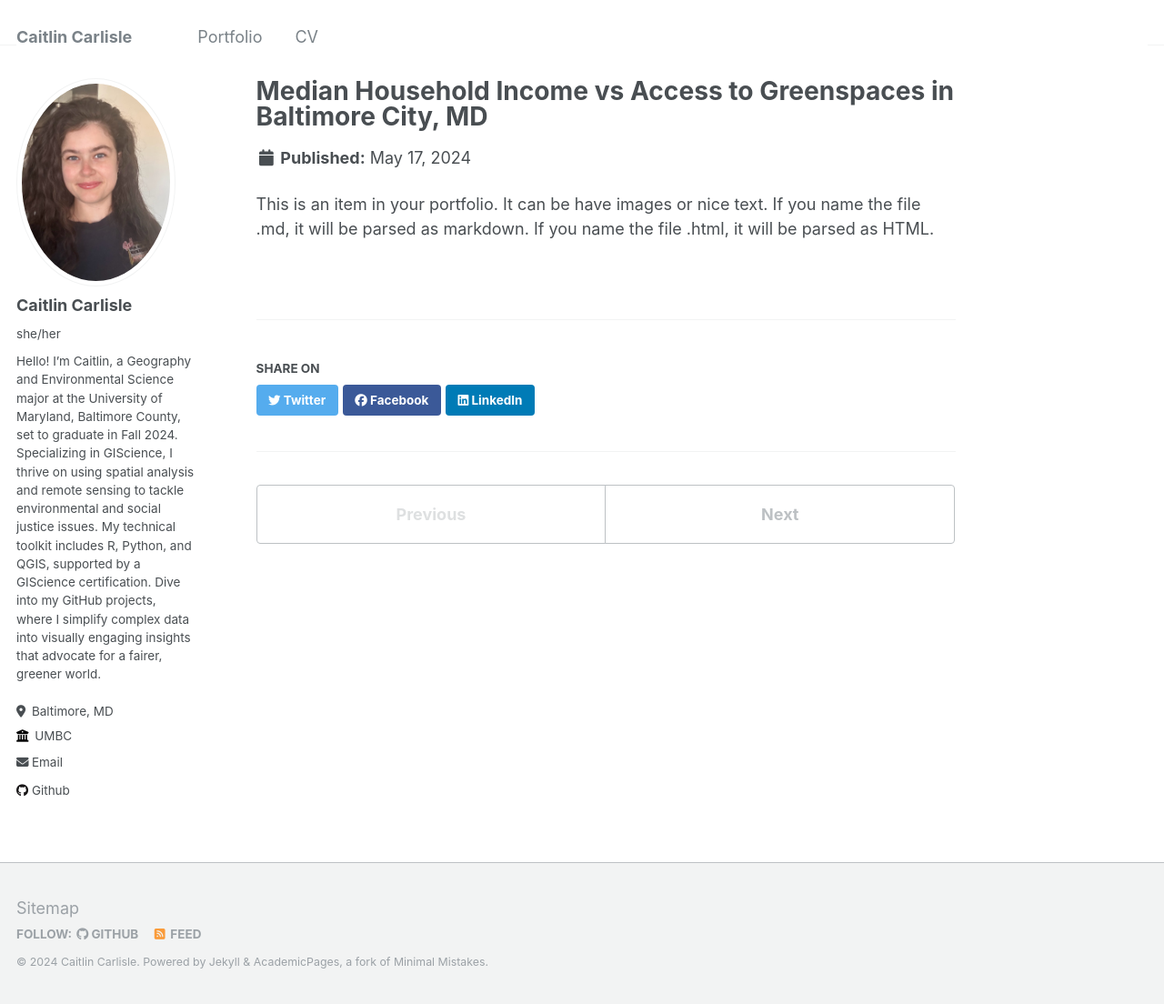
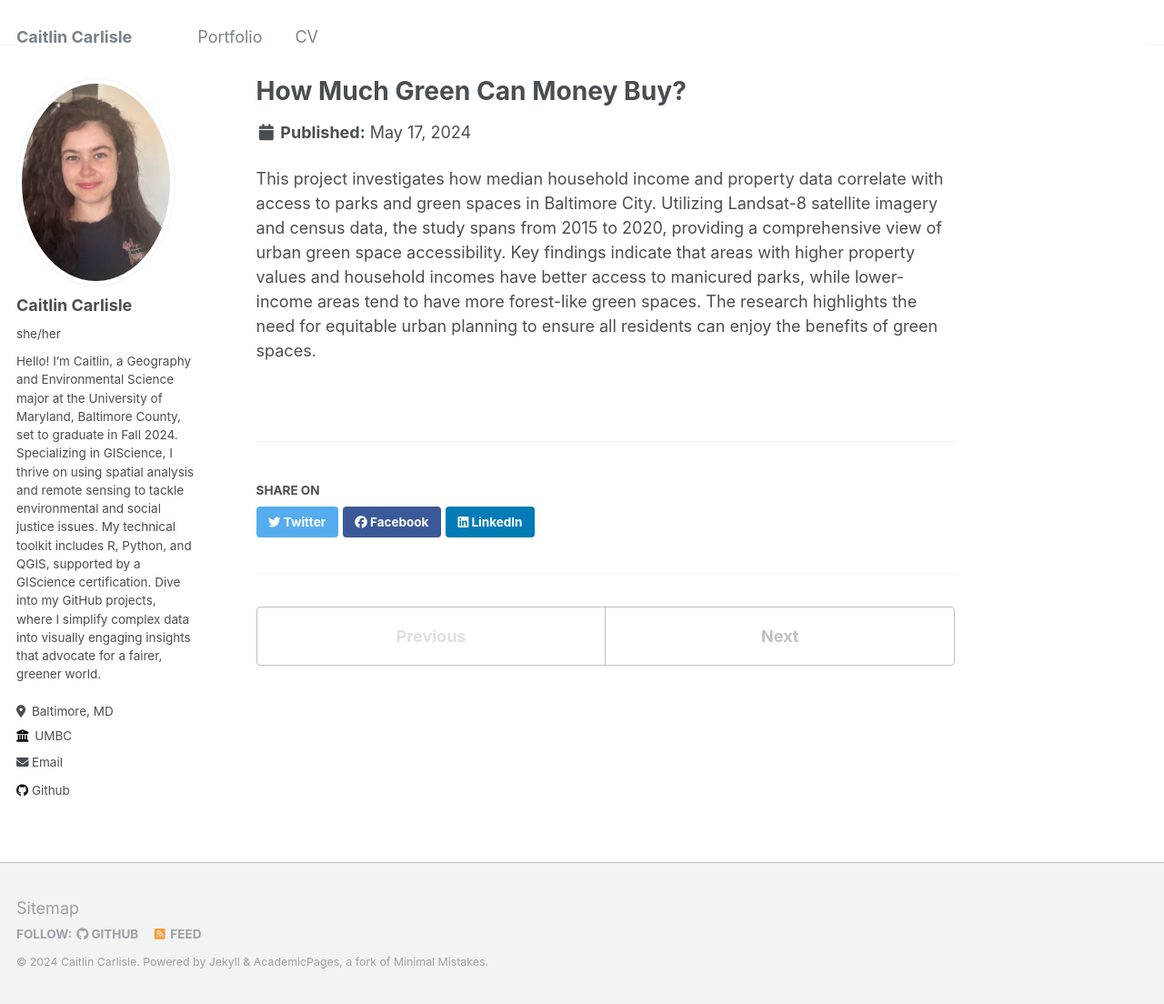
Before and after one commit to Catcarlisle/catcarlisle.github.io, a Jekyll site: the page built from _portfolio/portfolio-1.md, in a window 1280 px wide and 1104 px high. Shown: the whole window at 91% size. Built offline with Jekyll 4.4.1, drawn with Linux system fonts in a browser that asks for light colours.

Commit message:
Update portfolio-1.md

```diff
--- a/_portfolio/portfolio-1.md
+++ b/_portfolio/portfolio-1.md
@@ -1,7 +1,7 @@
 ---
-title: "Median Household Income vs Access to Greenspaces in Baltimore City, MD"
-excerpt: "Short description of portfolio item number 1<br/><img src='/files/final_PRINT_Carlisle_Martinec_Craft.pdf'>"
+title: "How Much Green Can Money Buy?"
+excerpt: "Analyzed the relationship between median household income and access to green spaces in Baltimore City, revealing urban inequalities through spatial data. <br/><img src='/images/7cdd1faa-2963-4e07-b024-462eb519e205.png'>"
 collection: portfolio
 ---
 
-This is an item in your portfolio. It can be have images or nice text. If you name the file .md, it will be parsed as markdown. If you name the file .html, it will be parsed as HTML.
+This project investigates how median household income and property data correlate with access to parks and green spaces in Baltimore City. Utilizing Landsat-8 satellite imagery and census data, the study spans from 2015 to 2020, providing a comprehensive view of urban green space accessibility. Key findings indicate that areas with higher property values and household incomes have better access to manicured parks, while lower-income areas tend to have more forest-like green spaces. The research highlights the need for equitable urban planning to ensure all residents can enjoy the benefits of green spaces.
```
